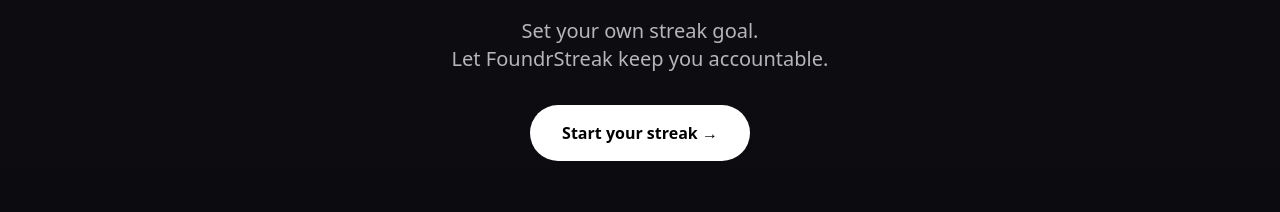
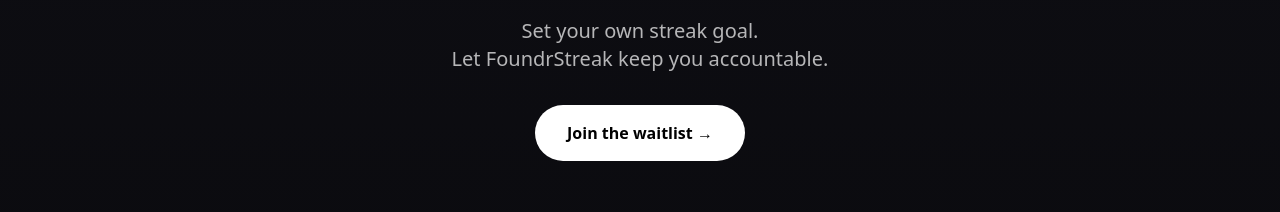
Before and after one commit to Deven-ai-Patil/streak-social-forge, a React (Vite) app: page / in a window 1280 px wide. Shown: the part 2020-2232 px from the top of the page. Built offline with nearby package versions, Linux system fonts and the light colour scheme.

Commit message:
Replace "Start your streak" button
Replaces the "Start your streak" button in the Streak Examples section with "Join the waitlist".

```diff
--- a/src/components/StreakExamples.tsx
+++ b/src/components/StreakExamples.tsx
@@ -158,7 +158,7 @@ const StreakExamples = () => {
           </p>
 
           <button className="group relative px-8 py-4 bg-white text-black font-semibold rounded-full hover:bg-orange-500 hover:text-white transition-all duration-300">
-            <span className="relative z-10">Start your streak →</span>
+            <span className="relative z-10">Join the waitlist →</span>
             <div className="absolute inset-0 bg-orange-500 rounded-full scale-0 group-hover:scale-100 transition-transform duration-300"></div>
           </button>
         </div>
```
